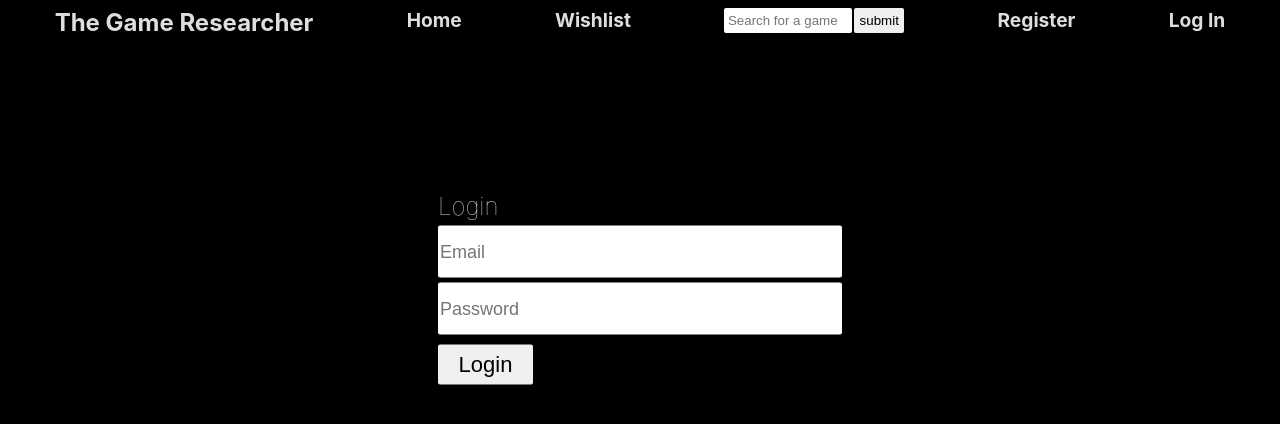
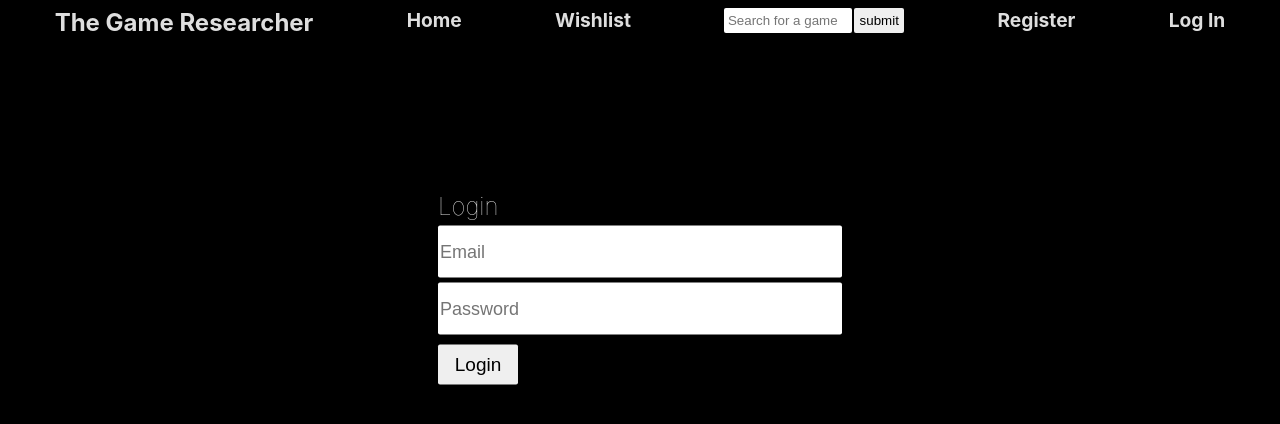
Before and after one commit to InterdimensionalPizza/TheGameResearcher, a React (Vite) app in the folder frontend/: page /login in a window 1280 px wide. Shown: the top 424 px of the page. Built offline with nearby package versions, Linux system fonts and the light colour scheme; no server answers.

Commit message:
more css changes

```diff
--- a/frontend/src/index.css
+++ b/frontend/src/index.css
@@ -181,11 +181,11 @@ input:focus {
 
 .signlogbutton {
   height: 40px;
-  width: 95px;
+  width: 80px;
   border-radius: 2px;
   border: 0;
-  font-size: 22px;
-  font-weight: 25;
+  font-size: 19px;
+  font-weight: 100;
   opacity: 1;
   margin: 5px;
 }
```
